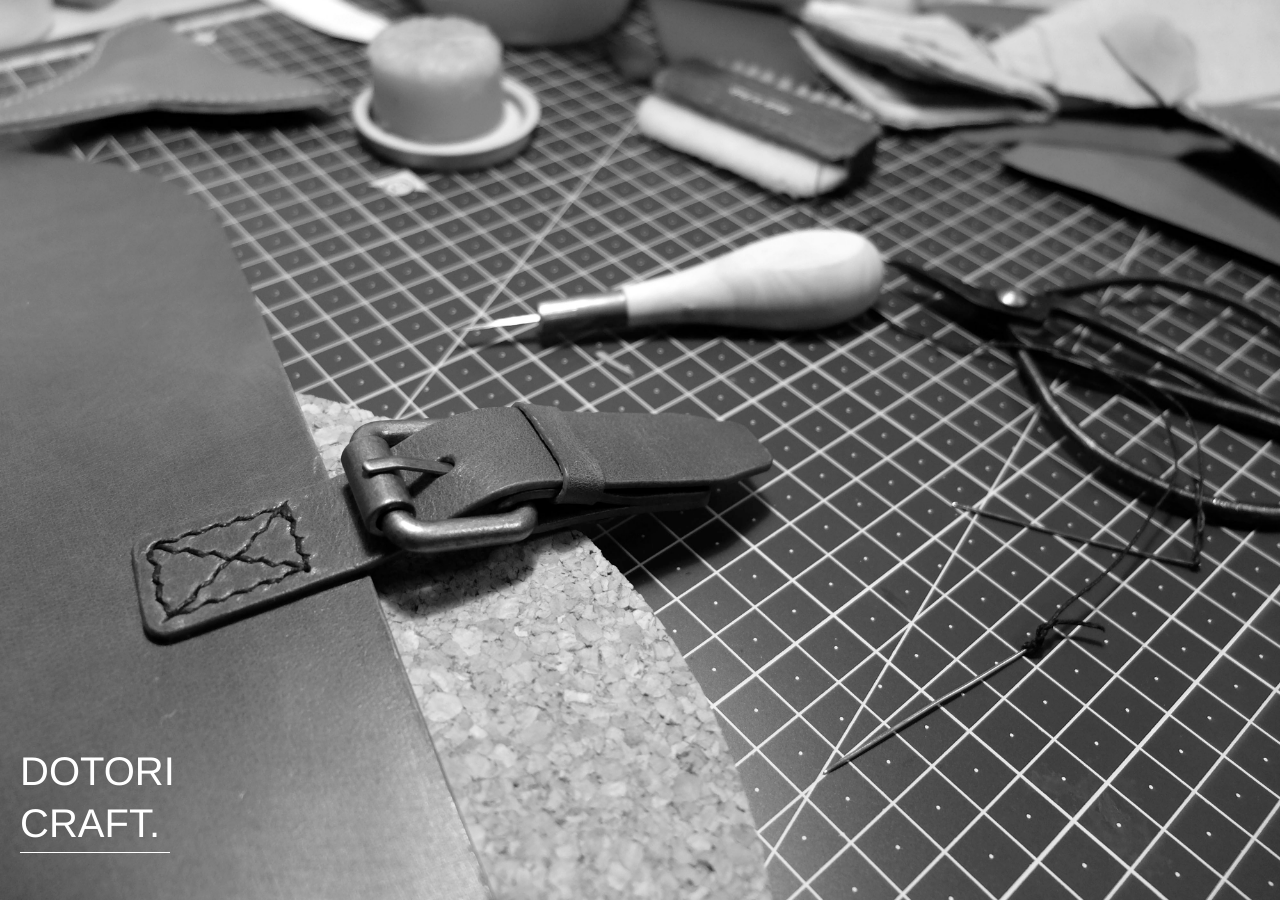
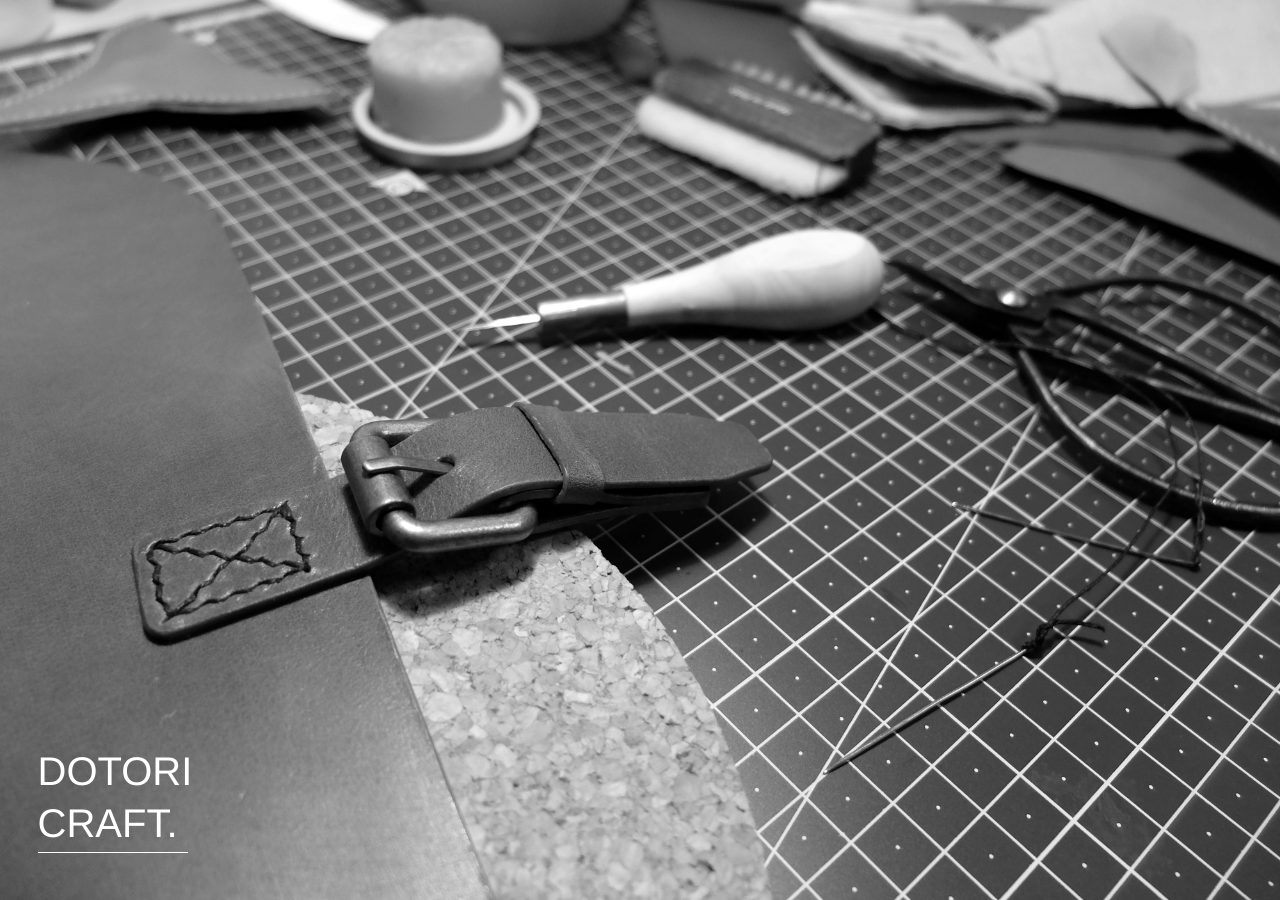
Before and after one commit to mozo-works/dotori-craft, a Jekyll site: the page built from index.html, in a window 1280 px wide. Built offline with Jekyll 4.4.1, drawn with Linux system fonts in a browser that asks for light colours.

Commit message:
무려 37.5px!

```diff
--- a/assets/css/main.css
+++ b/assets/css/main.css
@@ -25,7 +25,7 @@ html {
   padding-bottom: 3px;
   position: fixed;
   bottom: 20px;
-  left: 20px;
+  left: 37.5px;
   font-size: 2.5em;
   line-height: 1.3;
 }
```
